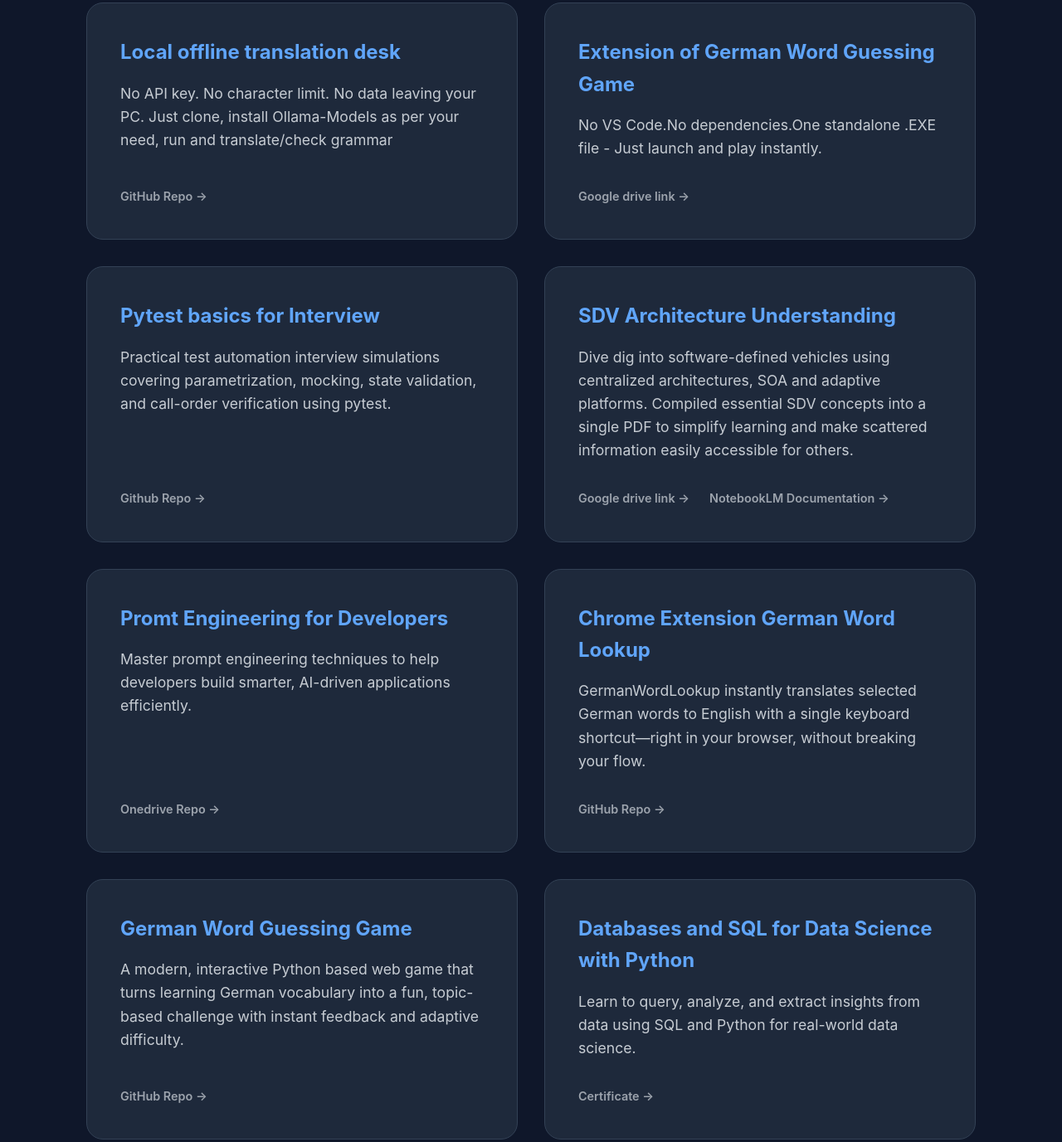
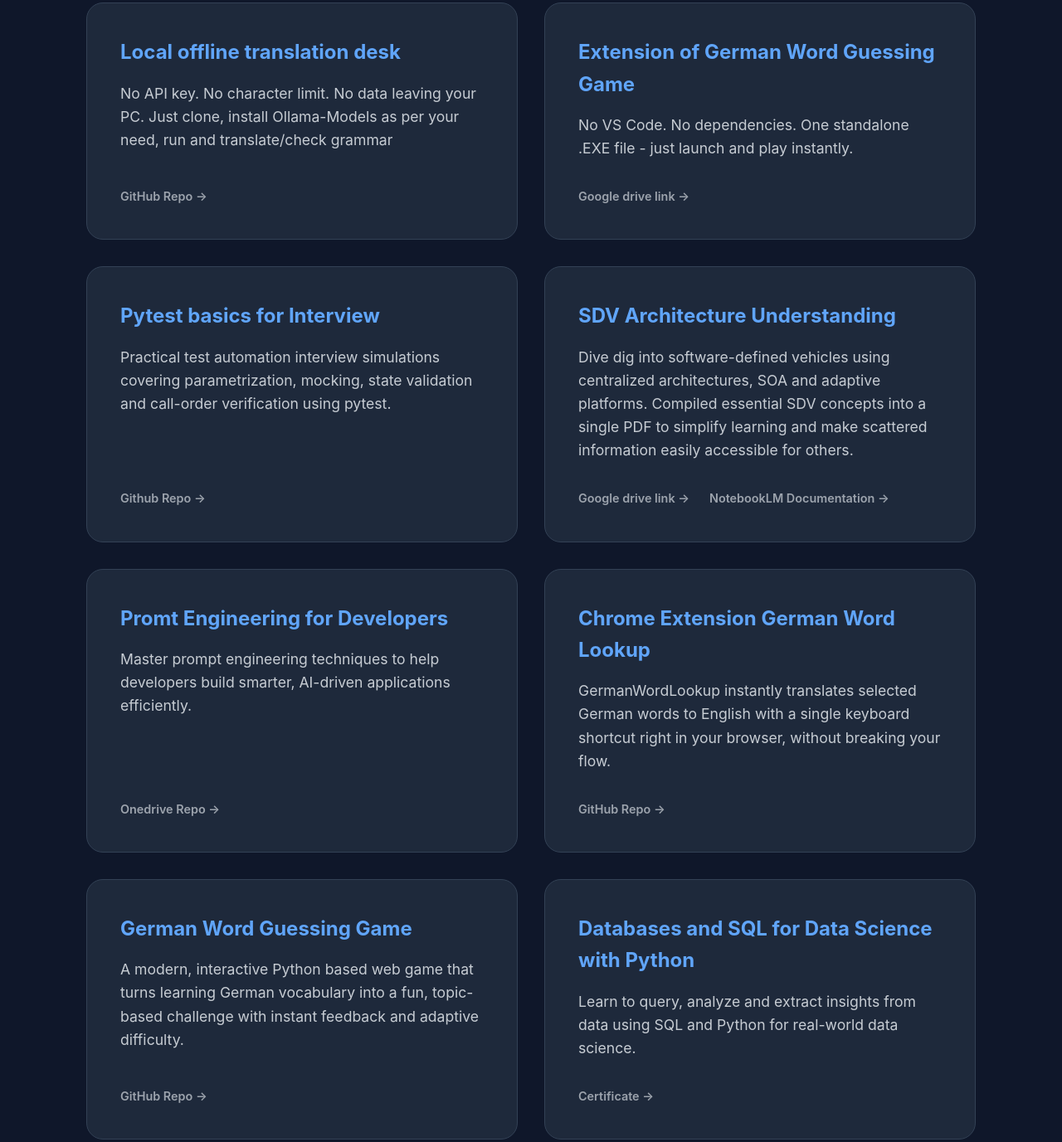
Before and after one commit to huskypri/huskypri.github.io, a plain HTML site: page index.html in a window 1280 px wide. Shown: the part 1652-3029 px from the top of the page at 83% size. Drawn offline with Linux system fonts and the light colour scheme.

Commit message:
Small changes

```diff
--- a/index.html
+++ b/index.html
@@ -436,14 +436,14 @@
             },
             {
                 title: "Extension of German Word Guessing Game",
-                description: "No VS Code.No dependencies.One standalone .EXE file - Just launch and play instantly.",
+                description: "No VS Code. No dependencies. One standalone .EXE file - just launch and play instantly.",
                 links: [
                     { label: "Google drive link", url: "https://drive.google.com/file/d/1wXJr0OReBDLjUO88eH9qVnEECezmZzcq/view?usp=sharing" }
                 ]
             },
             {
                 title: "Pytest basics for Interview",
-                description: "Practical test automation interview simulations covering parametrization, mocking, state validation, and call-order verification using pytest.",
+                description: "Practical test automation interview simulations covering parametrization, mocking, state validation and call-order verification using pytest.",
                 links: [
                     { label: "Github Repo", url: "https://github.com/huskypri/Basics_of_Pytest" }
                 ]
@@ -464,7 +464,7 @@
             },
             {
                 title: "Chrome Extension German Word Lookup",
-                description: "GermanWordLookup instantly translates selected German words to English with a single keyboard shortcut—right in your browser, without breaking your flow.",
+                description: "GermanWordLookup instantly translates selected German words to English with a single keyboard shortcut right in your browser, without breaking your flow.",
                 links: [
                     { label: "GitHub Repo", url: "https://github.com/huskypri/Chrome_Extension_GermanWordLookup" }
                 ]
@@ -478,7 +478,7 @@
             },
             {
                 title: "Databases and SQL for Data Science with Python",
-                description: "Learn to query, analyze, and extract insights from data using SQL and Python for real-world data science.",
+                description: "Learn to query, analyze and extract insights from data using SQL and Python for real-world data science.",
                 links: [
                     { label: "Certificate", url: "https://www.coursera.org/account/accomplishments/verify/VVWVWNQGC62X" }
                 ]
@@ -492,7 +492,7 @@
             },
             {
                 title: "Introduction to Deep Learning & Neural Network with Keras",
-                description: "Get started with Deep Learning using Keras to build, train, and deploy neural networks for intelligent applications.",
+                description: "Get started with Deep Learning using Keras to build, train and deploy neural networks for intelligent applications.",
                 links: [
                     { label: "Certificate", url: "https://www.coursera.org/account/accomplishments/verify/LLC7ED31EDP6" }
                 ]
```
